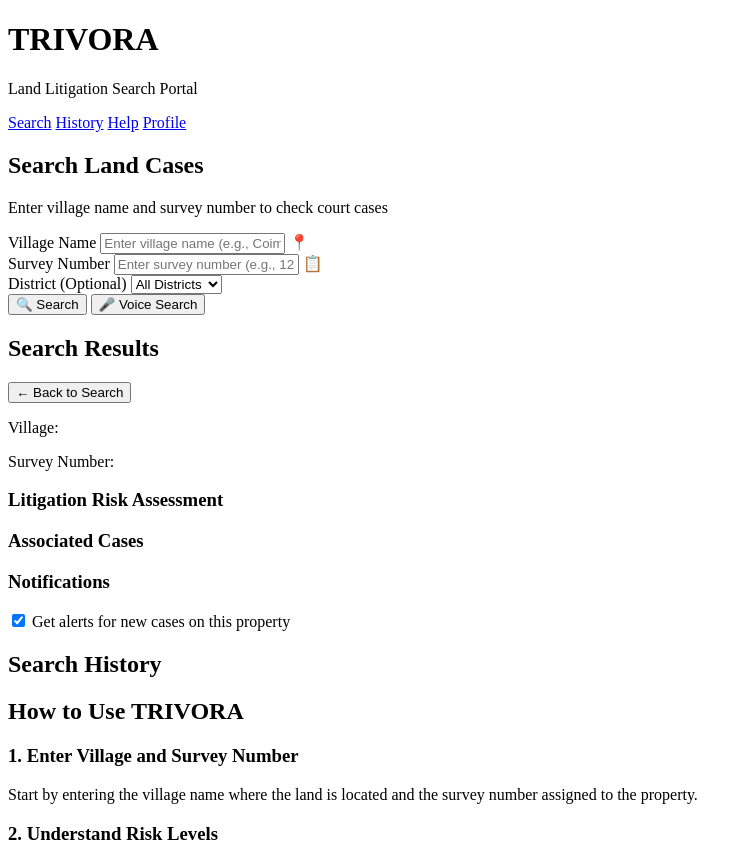
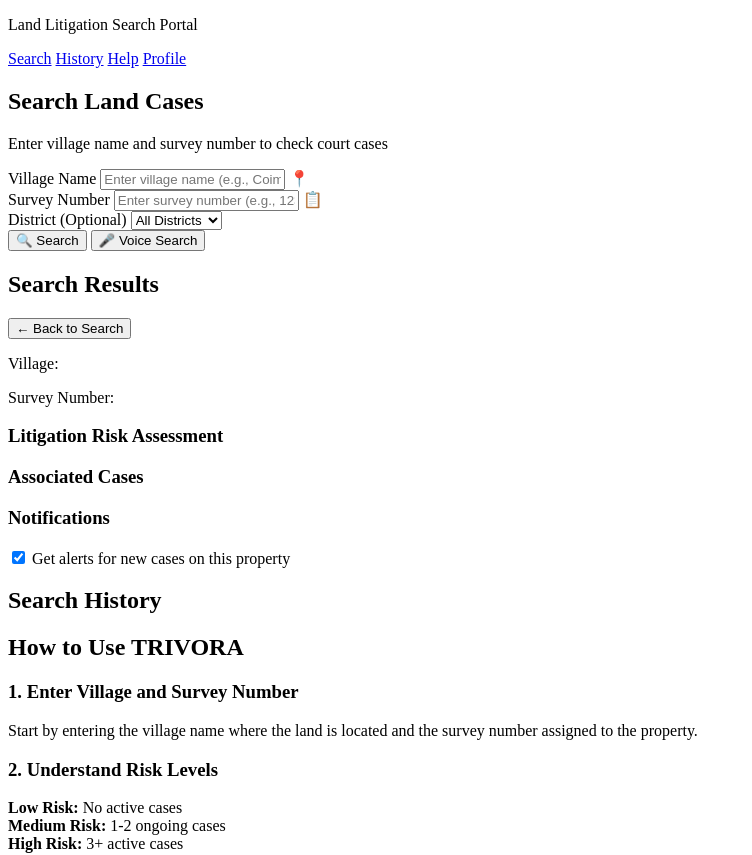
Before and after one commit to Dineshkavitha2005/Court_case, a plain HTML site: page index.html in a window 1280 px wide. Shown: the top 855 px of the page, without its empty margins (0-752 px from the left). Drawn offline with Linux system fonts and the light colour scheme.

Commit message:
Update index.html

```diff
--- a/index.html
+++ b/index.html
@@ -10,7 +10,7 @@
     <header class="header">
         <div class="container">
             <div class="logo">
-                <h1>TRIVORA</h1>
+
                 <p>Land Litigation Search Portal</p>
             </div>
             <nav class="nav">
```
